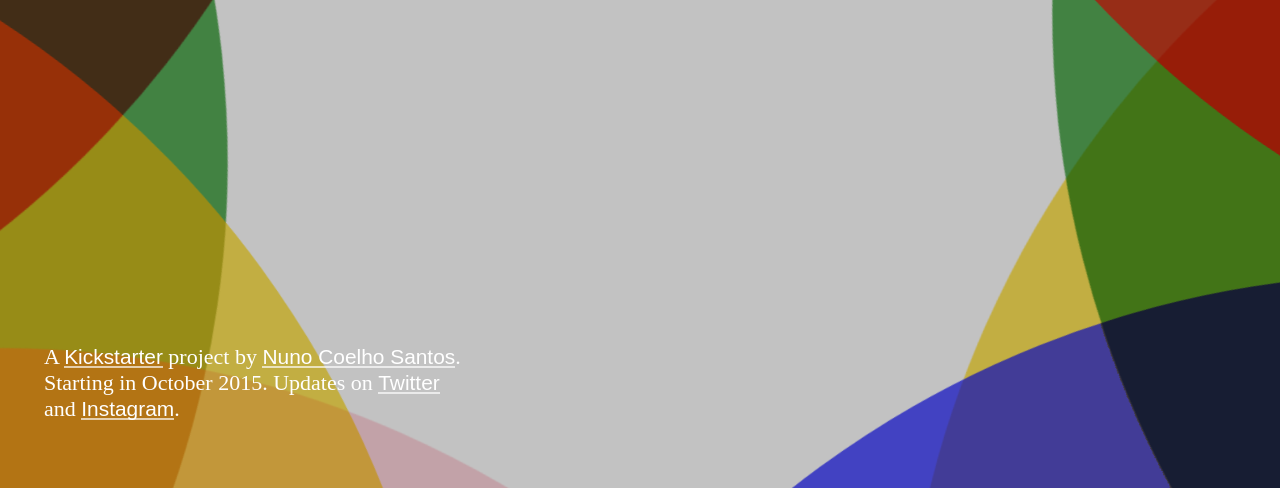
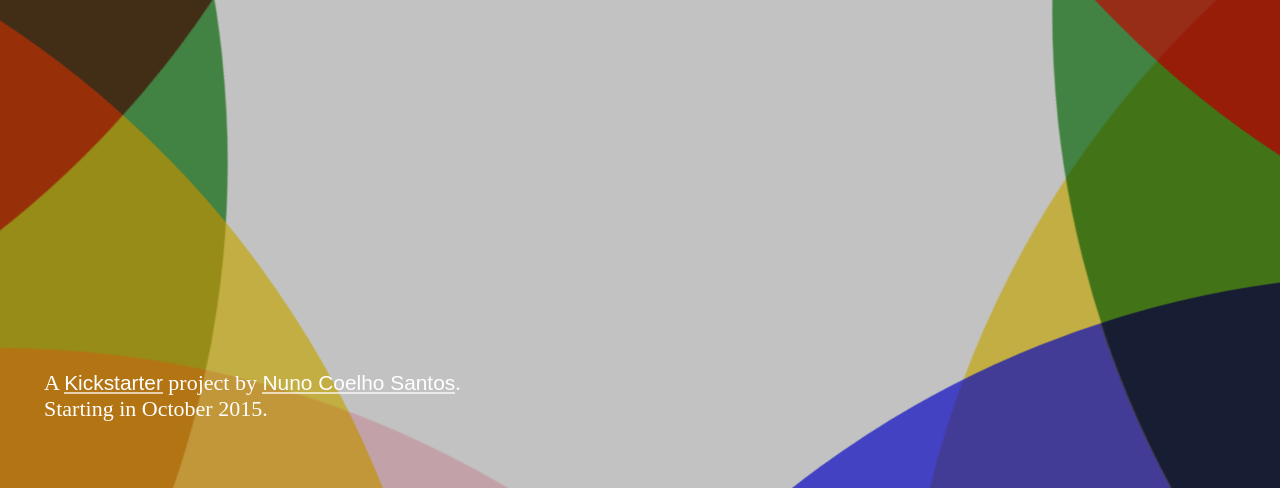
Before and after one commit to nunosans/a-year-in-an-instant-coming-soon, a plain HTML site: page index.html in a window 1280 px wide. Shown: the part 312-800 px from the top of the page. Drawn offline with nearby package versions, Linux system fonts and the light colour scheme; files that its build step writes are made by us from their sources.

Commit message:
Remove Twitter and Instagram Links

```diff
--- a/index.html
+++ b/index.html
@@ -52,9 +52,7 @@
         <a href="https://www.kickstarter.com/projects/nunosans/a-polaroid-diary-from-japan">Kickstarter</a>
         project by
         <a href="http://nunocoelhosantos.com/">Nuno Coelho Santos</a>.
-        Starting in October 2015. Updates on
-        <a href="http://twitter.com/yearinaninstant">Twitter</a> and
-        <a href="http://instagram.com/yearinaninstant">Instagram</a>.
+        Starting in October 2015.
       </p>
       <!--<p lang="ja">
         インスタント年間 •
```
